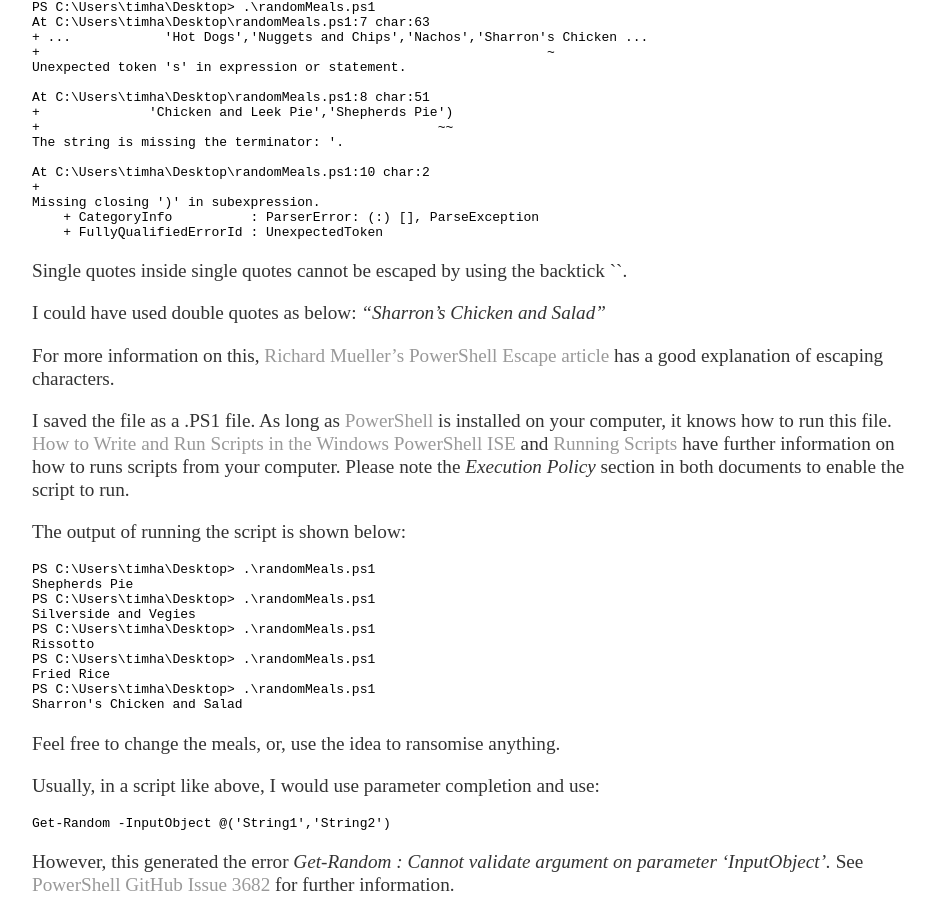
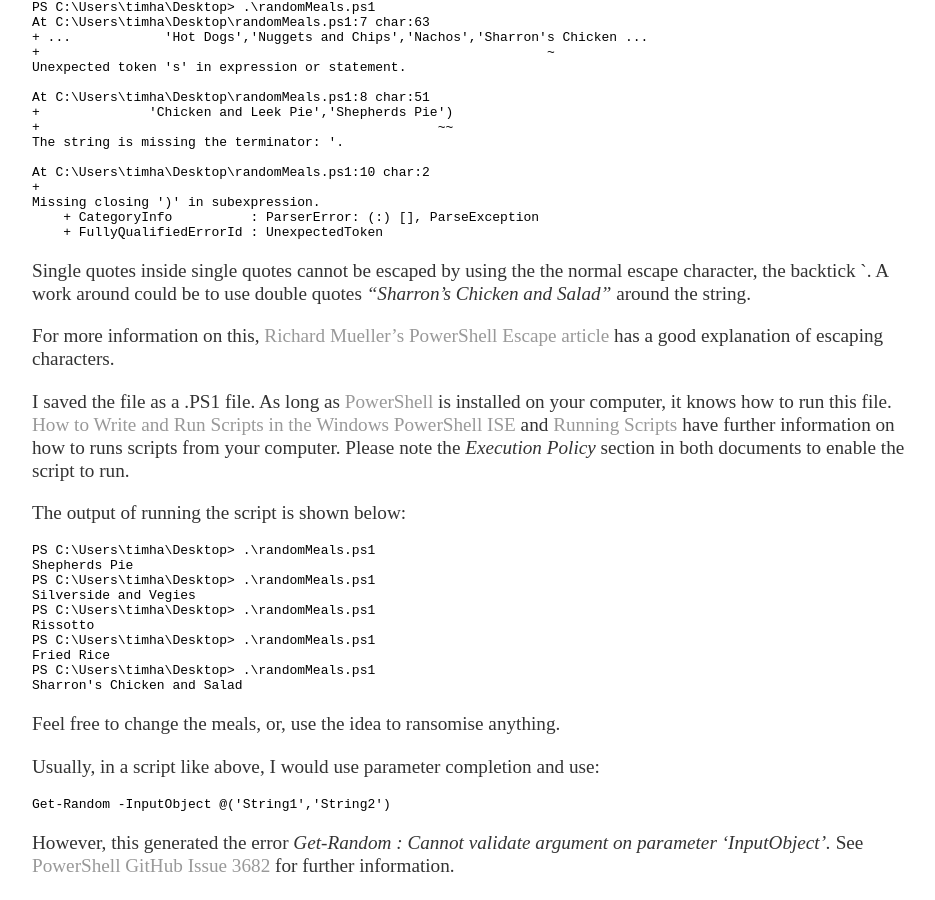
Before and after one commit to timhaintz/timhaintz.github.io, a Jekyll site: the page built from _posts/2018-05-13-What's-for-Dinner-Get-Random.md, in a window 1280 px wide and 900 px high, scrolled down 964 px. Shown: the whole window, without its empty margins (160-1095 px from the left). Built offline with Jekyll 4.4.1, drawn with Linux system fonts in a browser that asks for light colours.

Commit message:
Update 2018-05-13-What's-for-Dinner-Get-Random.md

````diff
--- a/_posts/2018-05-13-What's-for-Dinner-Get-Random.md
+++ b/_posts/2018-05-13-What's-for-Dinner-Get-Random.md
@@ -58,10 +58,8 @@ Missing closing ')' in subexpression.
     + CategoryInfo          : ParserError: (:) [], ParseException
     + FullyQualifiedErrorId : UnexpectedToken
 ```
-Single quotes inside single quotes cannot be escaped by using the backtick ``.
-
-I could have used double quotes as below:
-*"Sharron's Chicken and Salad"*
+Single quotes inside single quotes cannot be escaped by using the the normal escape character, the backtick `.
+A work around could be to use double quotes *"Sharron's Chicken and Salad"* around the string.
 
 For more information on this, [Richard Mueller's PowerShell Escape article](http://www.rlmueller.net/PowerShellEscape.htm) has a good explanation of escaping characters.
 
````
